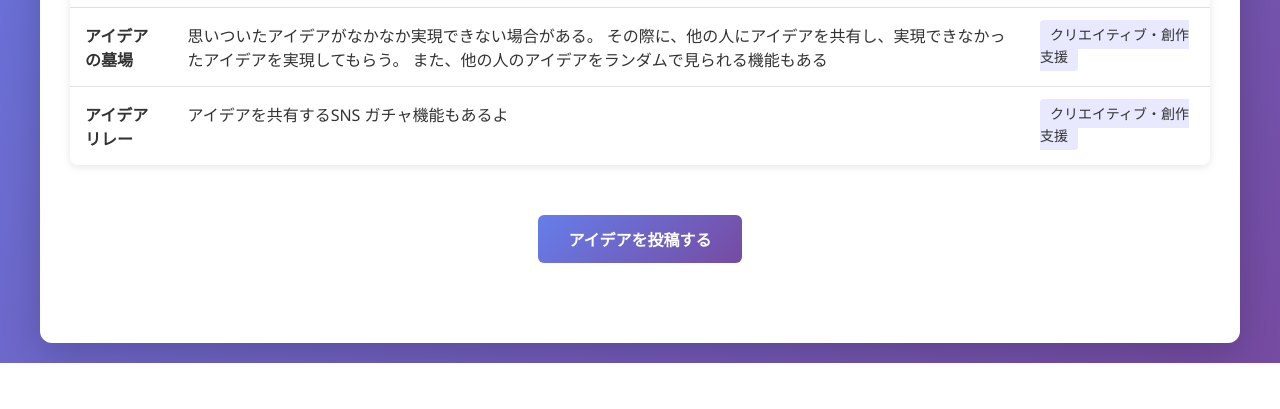
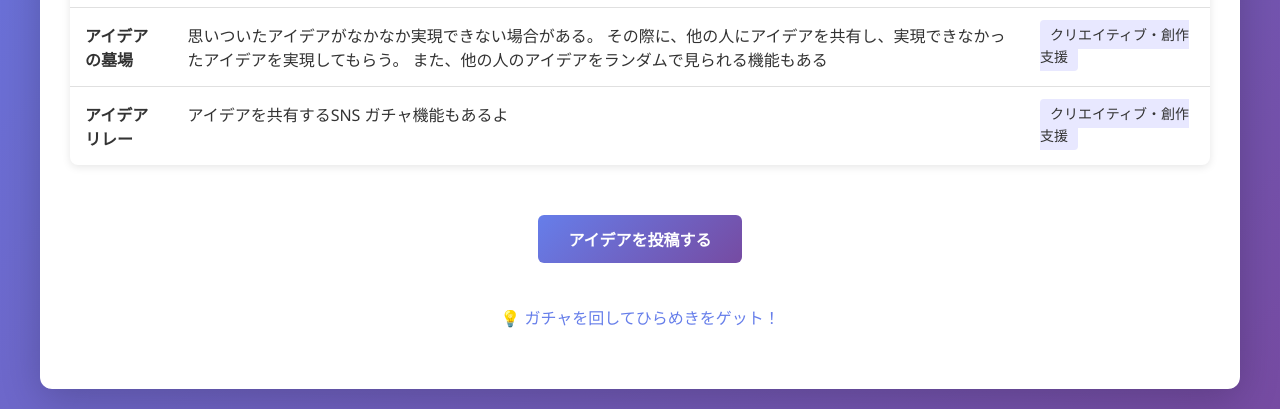
Before and after one commit to MaekobaShun/hackathon-vol14, a Flask app: page / in a window 1280 px wide. Shown: the part 629-1038 px from the top of the page. Before the commit the page ends 992 px from the top, so only its background shows below. Run offline with Flask 3, Linux system fonts and the light colour scheme; data comes from the database, SQL or seed files in the repository.

Commit message:
ガチャリンクマージ

```diff
--- a/relay/templates/index.html
+++ b/relay/templates/index.html
@@ -32,6 +32,9 @@
             {% endif %}
             <div class="button-area">
                 <a href="{{ url_for('form') }}" class="button-link">アイデアを投稿する</a>
+                <br><br>
+                <!-- ガチャへのリンク-->
+                <a href="{{ url_for('gacha') }}">💡 ガチャを回してひらめきをゲット！</a>
             </div>
         </div>
     </body>
```
Also changed, not shown: 1 other file.
